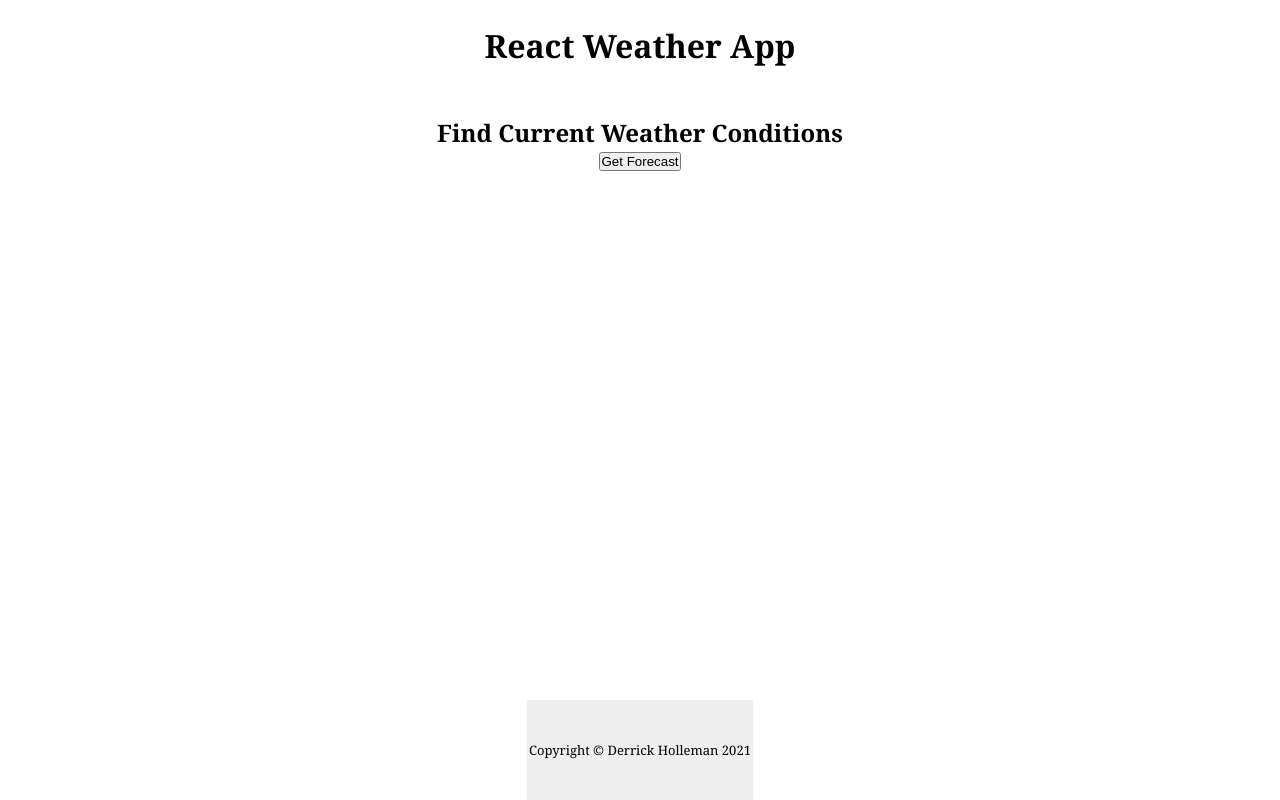
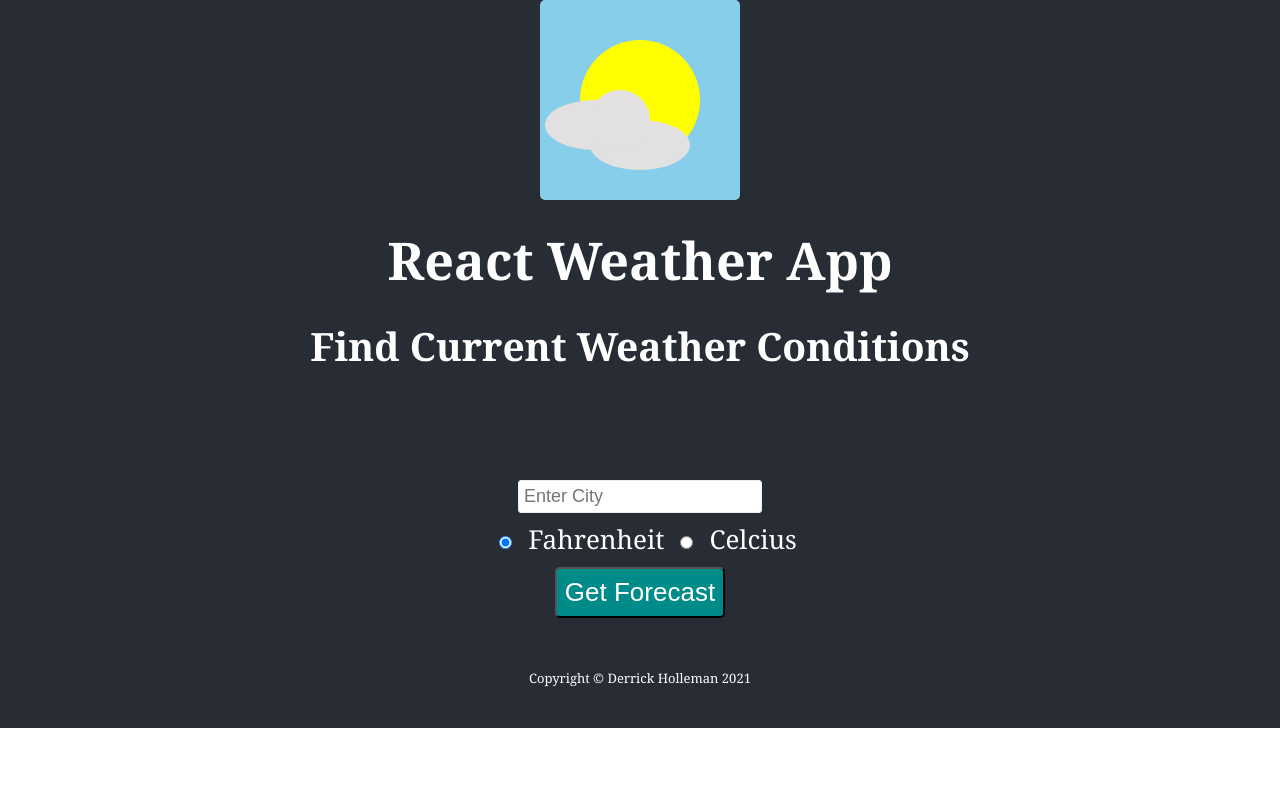
Before and after one commit to derrickholleman/weather-app, a React (Create React App) app: page / in a window 1280 px wide. Built offline with nearby package versions, Linux system fonts and the light colour scheme.

Commit message:
functional

```diff
--- a/src/App.js
+++ b/src/App.js
@@ -1,10 +1,12 @@
 import React from 'react';
 import './global.css';
 import Forecast from './Components/Forecast';
+import Logo from './Components/Logo'
 
 function App() {
   return (
     <div className="App">
+    <Logo />
       <h1>React Weather App</h1>
 
       <main>
--- /dev/null
+++ b/src/Components/Conditions/Conditions.module.css
@@ -0,0 +1,28 @@
+.Wrapper {
+    min-height: 100px;
+    display: flex;
+    flex-direction: column;
+    justify-content: center;
+}
+
+.Small {
+    color: red;
+}
+
+
+/* this code was pulled from
+https://www.w3schools.com/howto/howto_css_loader.asp */
+.Loader {
+    border: 16px solid #f3f3f3; /* Light grey */
+    border-top: 16px solid rgb(90, 89, 89); /* Blue */
+    border-radius: 50%;
+    width: 50px;
+    height: 50px;
+    animation: spin 2s linear infinite;
+    margin: 10px auto;
+}
+
+@keyframes spin {
+    0% { transform: rotate(0deg); }
+    100% { transform: rotate(360deg); }
+}
--- a/src/Components/Conditions/index.jsx
+++ b/src/Components/Conditions/index.jsx
@@ -1,22 +1,28 @@
 import React from 'react';
+import {
+    Wrapper,
+    Small,
+    Loader
+} from './Conditions.module.css'
 
-const Conditions = (props) => {
-    const {responseObj} = props;
+const conditions = (props) => {
     return (
-        <div>
-            {responseObj.cod === 200 ?
-                /* if a valid response then */
+        <div className={Wrapper}>
+
+            {props.error && <small className={Small}>Please enter a valid city.</small>}
+
+            {props.loading && <div className={Loader} />}
+
+
+            {props.responseObj.cod === 200 ?
                 <div>
-                    <p><strong>{responseObj.name}</strong></p>
-                    <p>
-                        It is currently
-                        {Math.round(responseObj.main.temp)} degrees out with {responseObj.weather[0].description}
-                    </p>
+                    <p><strong>{props.responseObj.name}</strong></p>
+                    <p>It is currently {Math.round(props.responseObj.main.temp)} degrees out with {props.responseObj.weather[0].description}.</p>
                 </div>
-                : null
+            : null
             }
         </div>
     )
 }
 
-export default Conditions;
+export default conditions;
--- /dev/null
+++ b/src/Components/Forecast/Forecast.module.css
@@ -0,0 +1,30 @@
+.textInput {
+    font-size: large;
+    border: 1px solid #EEEEEE;
+    padding: 5px;
+    border-radius: 3px;
+    display: block;
+    margin: .5rem auto;
+}
+
+.textInput:focus {
+    outline: none;
+    border-color: #719ECE;
+    box-shadow: 0 0 10px rgb(50, 100, 153);
+}
+
+.Radio {
+    font-size: small;
+    margin: 0 1rem;
+}
+
+.Button {
+    display: block;
+    margin: 10px auto;
+    padding: .5rem;
+    font-size: 1em;
+    background: darkcyan;
+    border-radius: 5px;
+    color: white;
+    cursor: pointer;
+}
--- a/src/Components/Forecast/index.jsx
+++ b/src/Components/Forecast/index.jsx
@@ -1,5 +1,6 @@
 import React, { useState } from 'react';
 import Conditions from '../Conditions';
+import {Button, Radio, textInput} from './Forecast.module.css';
 
 const Forecast = () => {
 
@@ -8,7 +9,8 @@ const Forecast = () => {
     let [responseObj, setResponseObj] = useState({});
     const uriEncodedCity = encodeURIComponent(city);
 
-    function getForecast(){
+    function getForecast(e){
+        e.preventDefault();
         /* fetching weather data */
         fetch(`https://community-open-weather-map.p.rapidapi.com/weather?units=${unit}&q=${uriEncodedCity}`, {
 	    "method": "GET",
@@ -29,8 +31,41 @@ const Forecast = () => {
     return (
         <div>
             <h2>Find Current Weather Conditions</h2>
-            <button onClick={getForecast}>Get Forecast</button>
             <Conditions responseObj={responseObj} />
+
+            <form onSubmit={getForecast}>
+                <input
+                    type="text"
+                    placeholder="Enter City"
+                    maxLength="50"
+                    value={city}
+                    className={textInput}
+                    onChange={(e) => setCity(e.target.value)}
+                    />
+                <label>
+                    <input
+                        type="radio"
+                        name="units"
+                        className={Radio}
+                        checked={unit === "imperial"}
+                        value="imperial"
+                        onChange={(e) => setUnit(e.target.value)}
+                        />
+                    Fahrenheit
+                </label>
+                <label>
+                    <input
+                        type="radio"
+                        name="units"
+                        className={Radio}
+                        checked={unit === "metric"}
+                        value="metric"
+                        onChange={(e) => setUnit(e.target.value)}
+                        />
+                    Celcius
+                </label>
+                <button type="submit" className={Button}>Get Forecast</button>
+            </form>
 
         </div>
     )
--- /dev/null
+++ b/src/Components/Logo/Logo.module.css
@@ -0,0 +1,45 @@
+.circle {
+    width: 60%;
+    height: 60%;
+    background: yellow;
+    border-radius: 50%;
+    margin: auto;
+}
+
+.sky {
+    display: flex;
+    width: 200px;
+    height: 200px;
+    background: skyblue;
+    border-radius: 5px;
+}
+
+.cloud1 {
+    position: absolute;
+    margin-top: 120px;
+    margin-left: 50px;
+    width: 100px;
+    height: 50px;
+    background: rgb(226, 224, 224);
+    border-radius: 80px / 40px;
+}
+
+.cloud2 {
+    position: absolute;
+    margin-top: 100px;
+    margin-left: 5px;
+    width: 100px;
+    height: 50px;
+    background: rgb(226, 224, 224);
+    border-radius: 100px / 50px;
+}
+
+.cloud3 {
+    position: absolute;
+    margin-top: 90px;
+    margin-left: 50px;
+    width: 60px;
+    height: 60px;
+    background: rgb(226, 224, 224);
+    border-radius: 60px;
+}
--- /dev/null
+++ b/src/Components/Logo/index.jsx
@@ -0,0 +1,19 @@
+import React from 'react';
+import {
+    sky,
+    circle,
+    cloud1,
+    cloud2,
+    cloud3
+} from "./Logo.module.css"
+
+const Logo = () => (
+    <div className={sky}>
+        <div className={circle}/>
+        <div className={cloud1} />
+        <div className={cloud2} />
+        <div className={cloud3} />
+    </div>
+)
+
+export default Logo;
--- a/src/global.css
+++ b/src/global.css
@@ -10,11 +10,14 @@ body {
 }
 
 .App {
-  display:flex;
+  background-color: #282c34;
+  min-height: 300px;
+  display: flex;
+  flex-direction: column;
   align-items: center;
-  flex-direction: column;
-  min-height: 100vh;
-
+  justify-content: center;
+  font-size: calc(10px + 2vmin);
+  color: white;
 }
 
 h1 {
@@ -24,7 +27,6 @@ h1 {
 main {
   flex-grow: 1;
   text-align: center;
-  padding: 25px;
 }
 footer {
   padding: 2px;
@@ -32,7 +34,8 @@ footer {
   display: flex;
   flex-direction: column;
   justify-content: center;
-  background: #EEEEEE;
+  background: #282c34;
   font-size: small;
   text-align: center;
+  color: rgb(255, 255, 255);
 }
```
